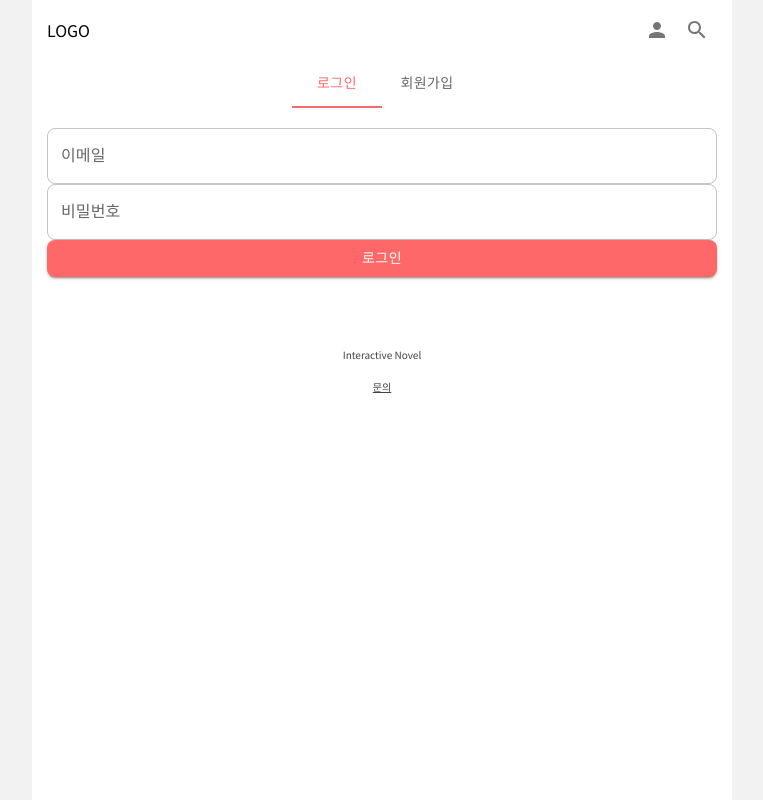
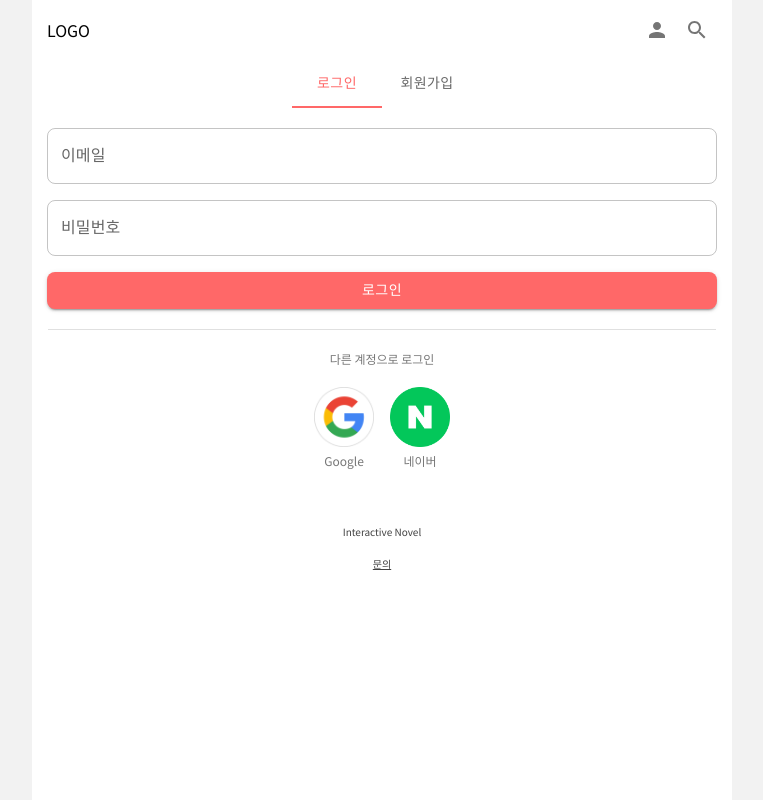
Before and after one commit to 2023-inha-capstone-team4/interactive-novel-web, a React (Create React App) app: page /signin in a window 1280 px wide. Shown: the whole page, without its empty margins (258-1021 px from the left). Built offline with nearby package versions, Linux system fonts and the light colour scheme; no server answers.

Commit message:
feat: 소셜 로그인 컴포넌트 추가

```diff
--- a/src/pages/SigninPage/Signin.tsx
+++ b/src/pages/SigninPage/Signin.tsx
@@ -1,5 +1,4 @@
-import styled from '@emotion/styled';
-import { Button, FilledInput, FormControl, InputLabel, OutlinedInput } from '@mui/material';
+import { Button, FormControl, InputLabel, OutlinedInput, Stack } from '@mui/material';
 
 /**
  * 로그인 영역입니다.
@@ -7,7 +6,7 @@ import { Button, FilledInput, FormControl, InputLabel, OutlinedInput } from '@mu
 function Signin() {
   return (
     <>
-      <StyledForm>
+      <Stack direction="column" spacing={2}>
         <FormControl>
           <InputLabel htmlFor="input-email">이메일</InputLabel>
           <OutlinedInput
@@ -31,20 +30,9 @@ function Signin() {
         <Button variant="contained" fullWidth>
           로그인
         </Button>
-      </StyledForm>
+      </Stack>
     </>
   );
 }
 
-const StyledForm = styled.form`
-  display: flex;
-  flex-direction: column;
-  justify-content: start;
-  /* align-items: start; */
-
-  & > * {
-    margin-bottom: 15px;
-  }
-`;
-
 export default Signin;
--- /dev/null
+++ b/src/pages/SigninPage/SocialLogin.tsx
@@ -0,0 +1,64 @@
+import styled from '@emotion/styled';
+import { Box, Divider, Stack } from '@mui/material';
+import PlainStyleLink from '../../components/PlainStyleLink';
+
+const googleLogo = require('../../assets/img/google-logo.png');
+const naverLogo = require('../../assets/img/naver-logo.png');
+
+function SocialLogin() {
+  return (
+    <>
+      <Divider variant="middle" />
+      <Title>다른 계정으로 로그인</Title>
+      <Stack direction="row" justifyContent="center" spacing={2}>
+        <SocialLoginButton icon={googleLogo} title="Google" href="#" />
+        <SocialLoginButton icon={naverLogo} title="네이버" href="#" />
+      </Stack>
+    </>
+  );
+}
+
+const Title = styled.p`
+  margin: 20px 0;
+  font-size: 12px;
+  text-align: center;
+  color: #777777;
+`;
+
+function SocialLoginButton(props: SocialLoginButtonProps) {
+  return (
+    <PlainStyleLink to={props.href}>
+      <ButtonContainer>
+        <img src={props.icon} alt="icon" />
+        <p>{props.title}</p>
+      </ButtonContainer>
+    </PlainStyleLink>
+  );
+}
+
+interface SocialLoginButtonProps {
+  icon: string;
+  title: string;
+  href: string;
+}
+
+const ButtonContainer = styled.div`
+  width: 60px;
+
+  display: flex;
+  flex-direction: column;
+  justify-content: start;
+  align-items: center;
+
+  & > img {
+    width: inherit;
+  }
+
+  & > p {
+    margin: 5px 0;
+    font-size: 12px;
+    color: #777777;
+  }
+`;
+
+export default SocialLogin;
--- a/src/pages/SigninPage/index.tsx
+++ b/src/pages/SigninPage/index.tsx
@@ -4,6 +4,7 @@ import TabPanel from '../../components/TabPanel';
 import Signin from './Signin';
 import Signup from './Signup';
 import styled from '@emotion/styled';
+import SocialLogin from './SocialLogin';
 
 /**
  * 로그인/회원가입 페이지입니다.
@@ -29,6 +30,7 @@ function SigninPage() {
           <Signup />
         </TabPanel>
       </TabPanels>
+      <SocialLogin />
     </>
   );
 }
```
Also changed, not shown: src/assets/img/google-logo.png (added), src/assets/img/naver-logo.png (added).
